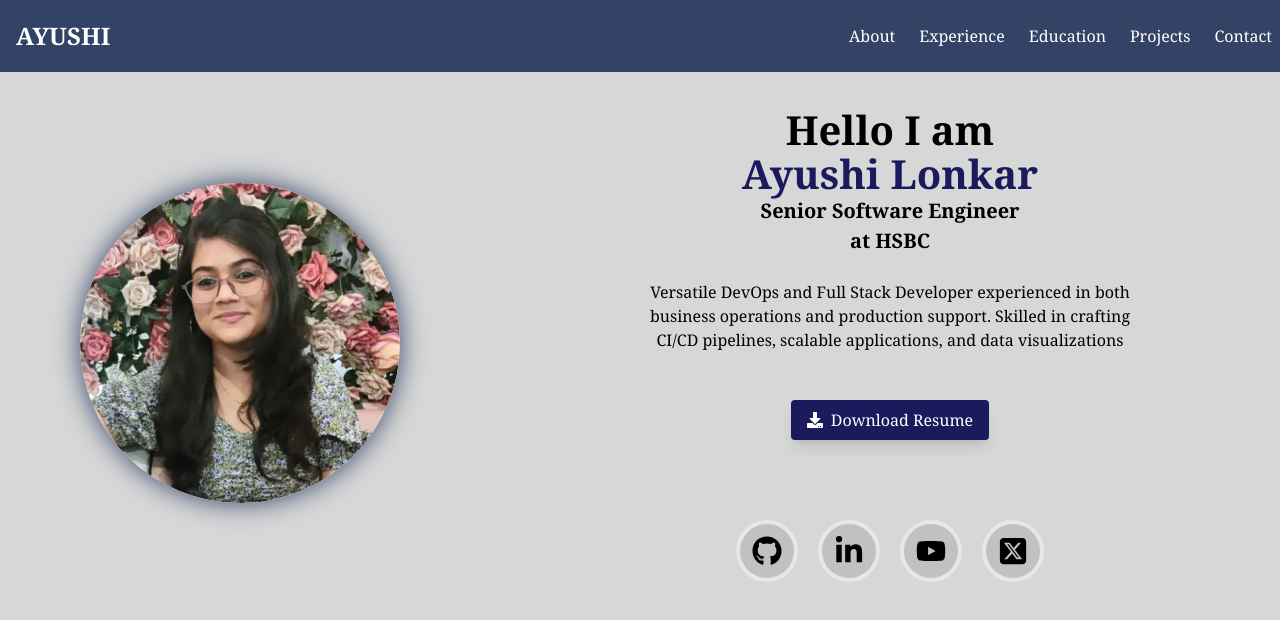
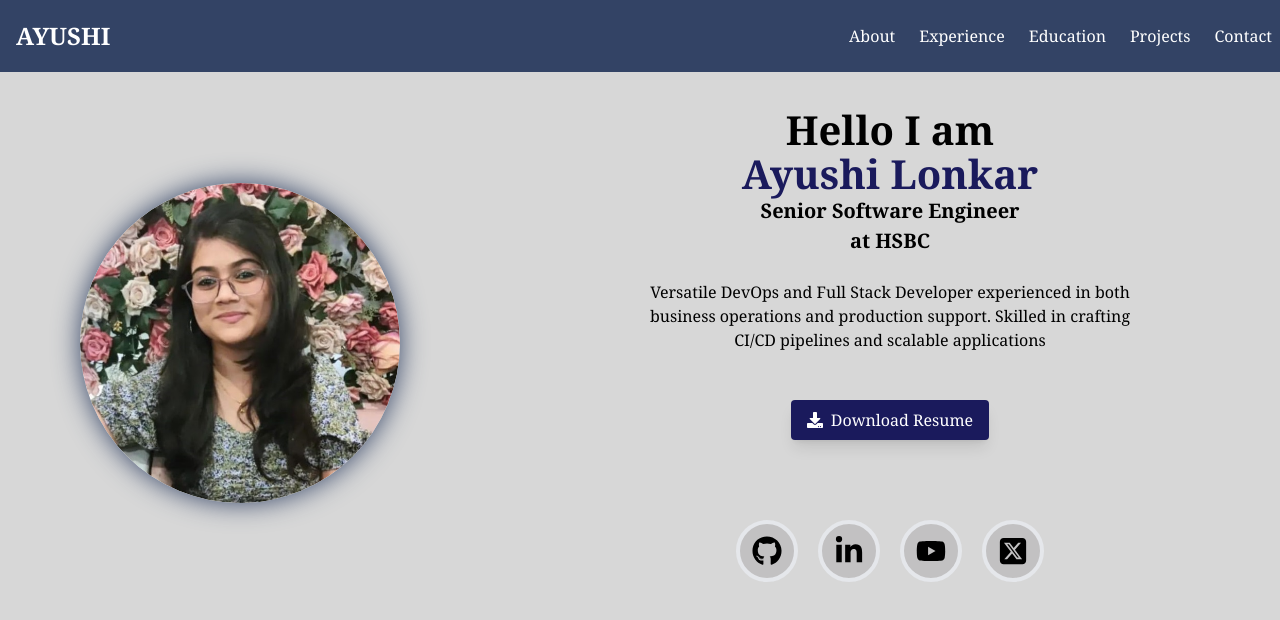
Before and after one commit to ayushi-2607/next-portfolio, a Next.js app: page / in a window 1280 px wide. Shown: the top 620 px of the page. Built offline with nearby package versions, Linux system fonts and the light colour scheme.

Commit message:
minor code changes

```diff
--- a/src/app/about/page.tsx
+++ b/src/app/about/page.tsx
@@ -105,7 +105,7 @@ const About = () => {
       </div>
       <div  className="max-w-6xl m-10 mt-0 text-gray-600">
       <span >
-      <strong>Music</strong> holds a special place in my heart. With classical training, I have successfully cleared three exams from Akhil Bhartiya Gandharva Mahavidyalaya. My passion has led me to win music competitions at the state level. I also had the privilege of leading the music team in college and performing at various corporate events, showcasing my dedication and love for music
+      <strong>Music</strong> holds a special place in my heart. With classical training, I have successfully cleared three exams from <strong>Akhil Bhartiya Gandharva Mahavidyalaya</strong>. My passion has led me to win music competitions at the state level. I also had the privilege of leading the music team in college and performing at various corporate events, showcasing my dedication and love for music
       </span>
       <br/>
       <br/>
--- a/src/app/components/layout/HomeSection.tsx
+++ b/src/app/components/layout/HomeSection.tsx
@@ -24,7 +24,7 @@ const Home = () => {
             <span className="h1 ">Hello I am</span><br />
             <span className="h1 text-[#1a1a5c]">Ayushi Lonkar</span>
             <h2 className='h2'>Senior Software Engineer <br /> at HSBC </h2><br />
-            <p className='max-w-[500px] mb-7'>Versatile DevOps and Full Stack Developer experienced in both business operations and production support. Skilled in crafting CI/CD pipelines, scalable applications, and data visualizations</p>
+            <p className='max-w-[500px] mb-7'>Versatile DevOps and Full Stack Developer experienced in both business operations and production support. Skilled in crafting CI/CD pipelines and scalable applications</p>
 
             <button className="px-4 py-2 text-white bg-[#1a1a5c] hover:bg-[#3E3EA7] shadow-lg rounded mt-5 duration-300 transform hover:scale-125 hover:shadow-lg" onClick={handleDownloadResume}>
               <div className="flex items-center space-x-2 ">
--- a/src/app/components/ui/Socials.tsx
+++ b/src/app/components/ui/Socials.tsx
@@ -12,7 +12,8 @@ const Socials = () => {
           <div key={index} className="p-3 rounded-full border-4 duration-300 transform hover:scale-125 hover:shadow-lg bg-[#C2C1C2]">
             <Link href={item.path} passHref>
 
-                <IconComponent size={30} />
+                <IconComponent size={30}
+                />
 
             </Link>
           </div>
```
